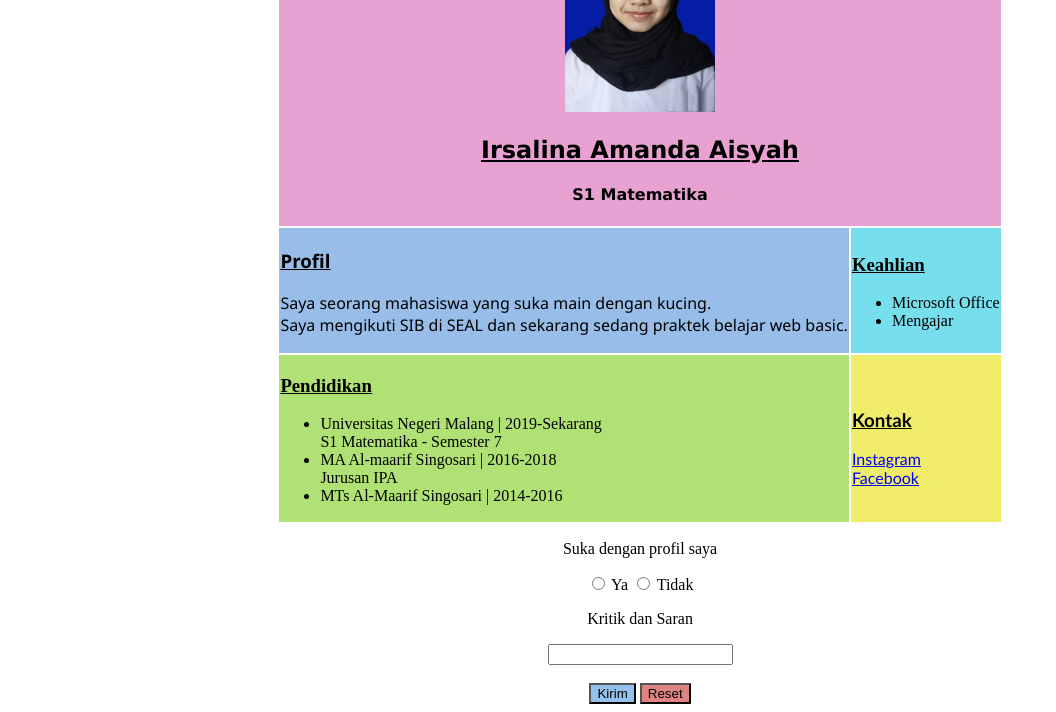
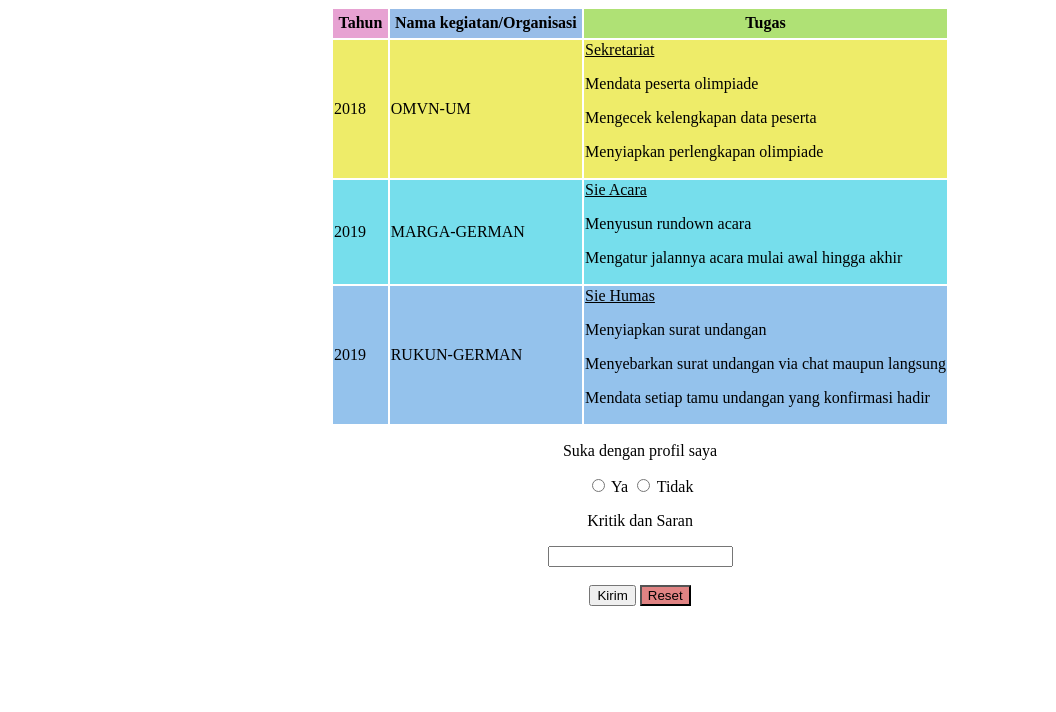
Before and after one commit to irsalinamanda/irsalinamanda.github.io, a plain HTML site: page Portofolio.html in a window 1280 px wide. Shown: the part 99-811 px from the top of the page, without its empty margins (0-1056 px from the left). Drawn offline with Linux system fonts and the light colour scheme.

Commit message:
rename, nambah button, edit

```diff
--- a/Portofolio.html
+++ b/Portofolio.html
@@ -7,25 +7,25 @@
     <title>Portofolio</title>
 
     <style type="text/css">
+        .tahun{
+            background-color: rgb(231, 162, 210);
+            padding: 4pt;
+        }
         .nama{
-            background-color: rgb(231, 162, 210);
-            font-family:'Lucida Sans', 'Lucida Sans Regular', 'Lucida Grande', 'Lucida Sans Unicode', Geneva, Verdana, sans-serif;
+            background-color: rgba(146, 186, 231, 0.945);
+            padding: 4pt;
         }
-        .profil{
-            background-color: rgba(146, 186, 231, 0.945);
-            font-family: 'Segoe UI';
+        .tugas{
+            background-color: rgba(172, 224, 111, 0.952);
+            padding: 4pt;
         }
-        .pendidikan{
-            background-color: rgba(172, 224, 111, 0.952);
+        .omvn{
+            background-color: rgba(238, 236, 103, 0.986);
         }
-        .kontak{
-            background-color: rgba(238, 236, 103, 0.986);
-            font-family: 'Gill Sans', 'Gill Sans MT', Calibri, 'Trebuchet MS', sans-serif;
-        }
-        .keahlian{
+        .marga{
             background-color: rgba(109, 220, 235, 0.938);
         }
-        .submit{
+        .rukun{
             background-color: rgb(148, 194, 236);
         }
         .reset{
@@ -38,40 +38,40 @@
     </style>
 </head>
 <body>
+    <a href="index.html">Biodata</a>
+    <a href="#">Portofolio</a>
+
+    <h1 align="center">My Portofolio</h1>
     <Table>
        <tr>
-            <td class="nama" colspan="2" align="center">
-                <img src="Pas Foto.jpg" alt="foto saya" widht="300" height="200">
-                <h2><u>Irsalina Amanda Aisyah</u></h2>
-                <h4>S1 Matematika</h4>
+        <th class="tahun">Tahun</th>
+        <th class="nama">Nama kegiatan/Organisasi</th>
+        <th class="tugas">Tugas</th>
+       </tr>
+       <tr class="omvn">
+        <td>2018</td>
+        <td>OMVN-UM</td>
+        <td><u>Sekretariat</u>
+            <p>Mendata peserta olimpiade</p>
+            <p>Mengecek kelengkapan data peserta</p>
+            <p>Menyiapkan perlengkapan olimpiade</p>
         </td>
        </tr>
-        <tr>
-            <td class="profil">
-                <h3><u>Profil</u></h3>
-                <p>Saya seorang mahasiswa yang suka main dengan kucing.<br> Saya mengikuti SIB di SEAL dan sekarang sedang praktek belajar web basic.</p>
-            </td>
-            <td class="keahlian">
-                <h3><u>Keahlian</u></h3>
-                <ul>
-                    <li>Microsoft Office</li>
-                    <li>Mengajar</li>
-                </ul>
+       <tr class="marga">
+        <td>2019</td>
+        <td>MARGA-GERMAN</td>
+        <td><u>Sie Acara</u>
+            <p>Menyusun rundown acara</p>
+            <p>Mengatur jalannya acara mulai awal hingga akhir</p>
         </td>
        </tr>
-        <tr>
-            <td class="pendidikan">
-                <h3><u>Pendidikan</u></h3>
-                <ul>
-                    <li>Universitas Negeri Malang | 2019-Sekarang<br> S1 Matematika - Semester 7</li>
-                    <li>MA Al-maarif Singosari | 2016-2018<br> Jurusan IPA</li>
-                    <li>MTs Al-Maarif Singosari | 2014-2016</li>
-                </ul>
-            </td>
-            <td class="kontak">
-                <h3><u>Kontak</u></h3>
-                <a href="instagram.com/Irsalinaisyah">Instagram</a>
-                <br> <a href="www.facebook.com">Facebook</a>
+       <tr class="rukun">
+        <td>2019</td>
+        <td>RUKUN-GERMAN</td>
+        <td><u>Sie Humas</u>
+        <p>Menyiapkan surat undangan</p>
+        <p>Menyebarkan surat undangan via chat maupun langsung</p>
+        <p>Mendata setiap tamu undangan yang konfirmasi hadir</p>
         </td>
        </tr>
     </Table>
```
Also changed, not shown: Tugas 1 HTML.html (deleted, +0 -25 lines), index.html (added, +60 -0 lines). Lines whose indentation alone changed are shown as unchanged.
